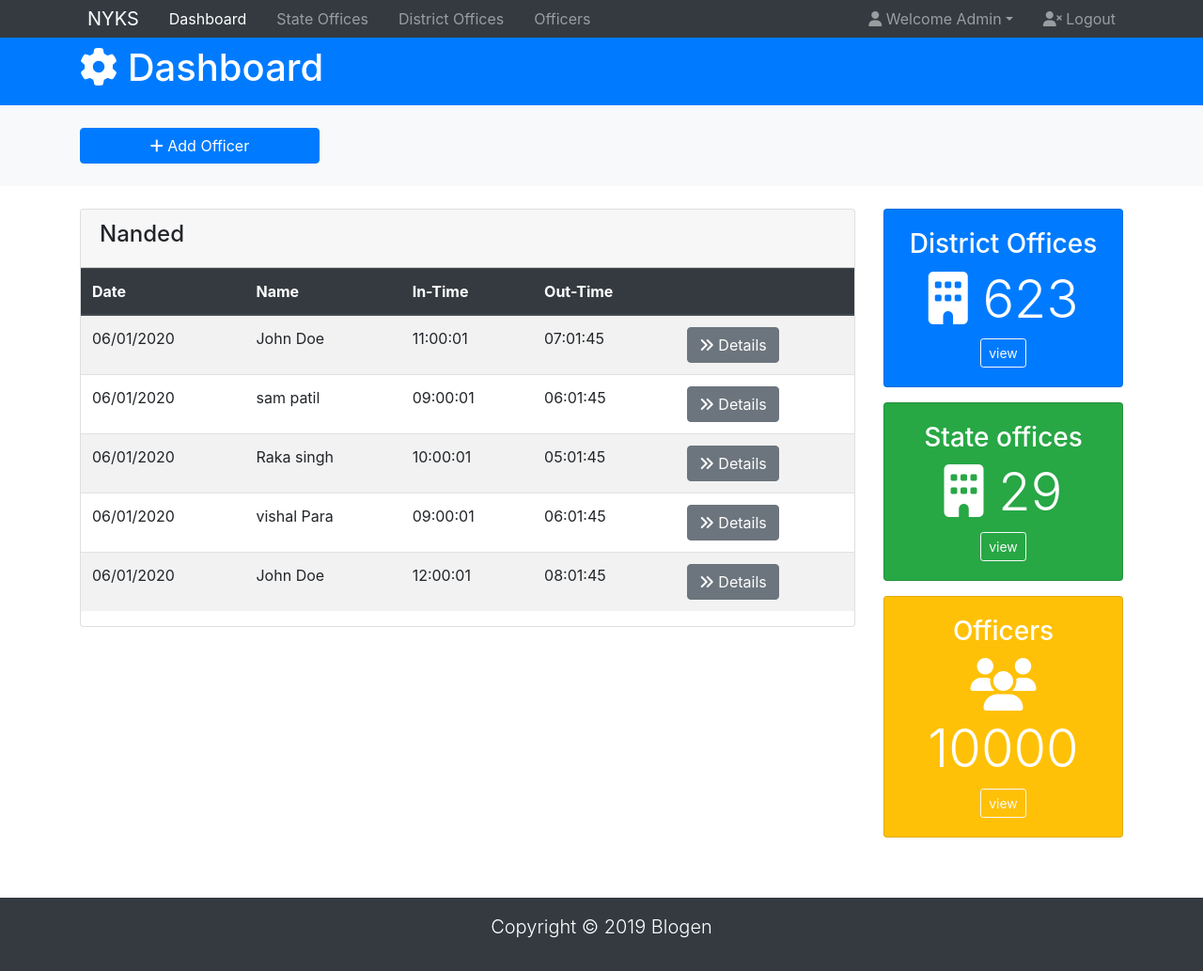
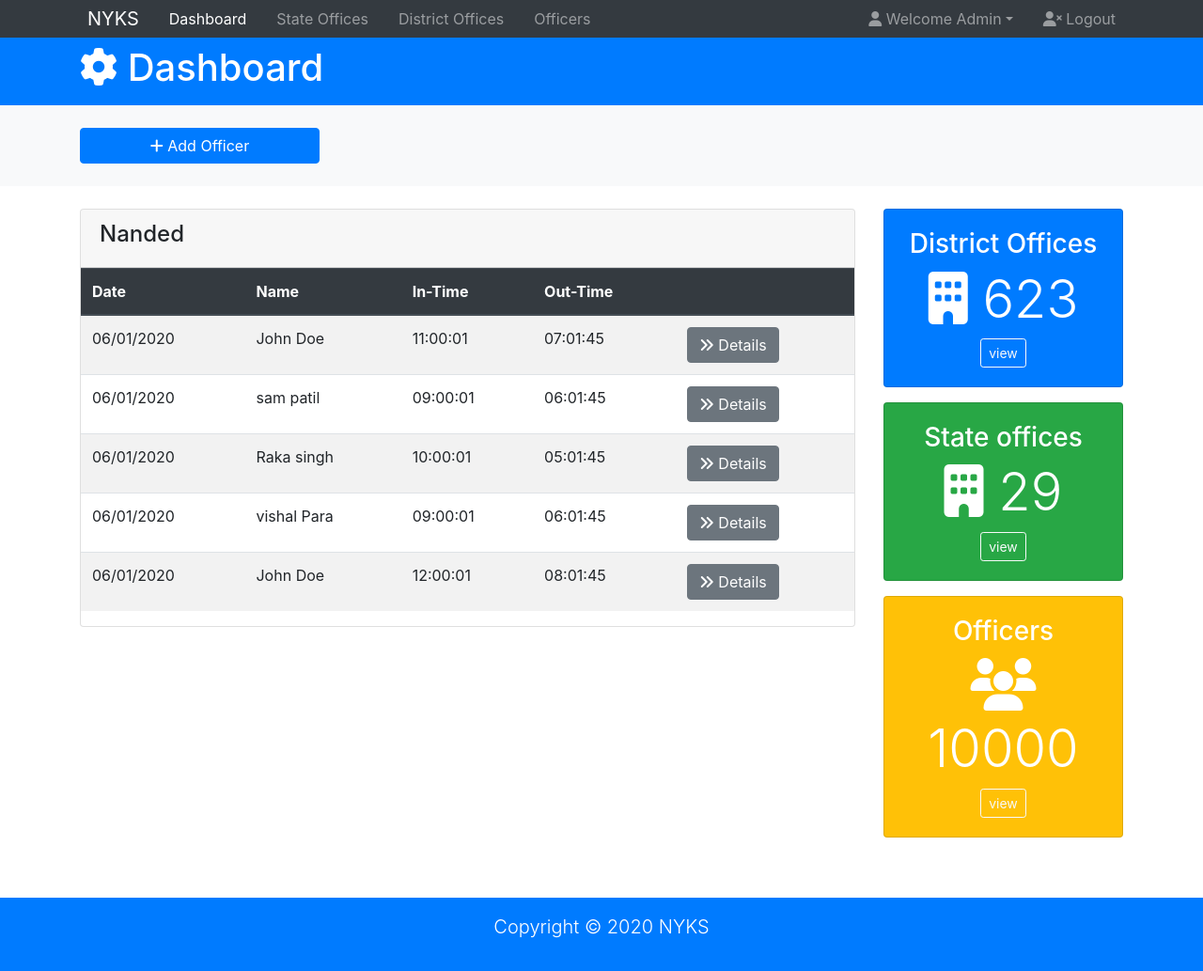
Before and after one commit to ninjahatodi1/NYKS, a plain HTML site: page admin.html in a window 1280 px wide. Shown: the whole page at 94% size. Drawn offline with nearby package versions, Linux system fonts and the light colour scheme.

Commit message:
Update admin.html

```diff
--- a/admin.html
+++ b/admin.html
@@ -183,11 +183,11 @@
     </div>
   </section>
 
-  <footer id="main-footer" class="bg-dark text-white mt-5 p-3">
+  <footer id="main-footer" class="bg-primary text-white mt-5 p-3">
     <div class="container">
       <div class="row">
         <div class="col">
-          <p class="lead text-center">Copyright &copy; 2019 Blogen</p>
+          <p class="lead text-center">Copyright &copy; 2020 NYKS</p>
         </div>
       </div>
     </div>
```
